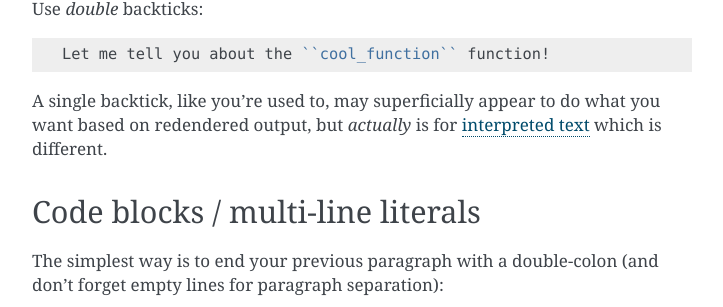
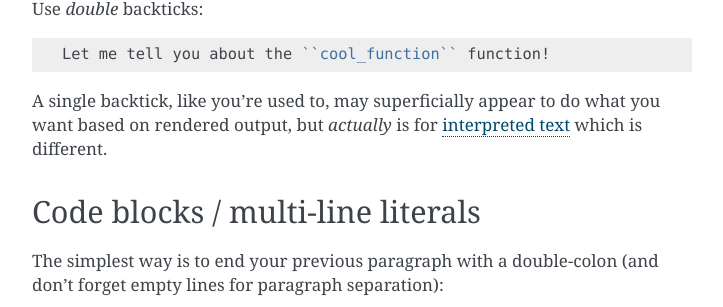
Before and after one commit to scode/docs, a Sphinx documentation site: the page built from docs/source/software/rstquil.rst, in a window 1280 px wide and 900 px high, scrolled down 695 px. Shown: the part 171-478 px from the top of the window, without its empty margins (388-1111 px from the left). Built offline with Sphinx 7.4.7, drawn with Linux system fonts in a browser that asks for light colours; some of the changed text lies outside the part shown.

Commit message:
Fix a couple of typos.

```diff
--- a/docs/source/software/rstquil.rst
+++ b/docs/source/software/rstquil.rst
@@ -47,7 +47,7 @@
    Let me tell you about the ``cool_function`` function!
 
 A single backtick, like you're used to, may superficially appear to do
-what you want based on redendered output, but *actually* is for
+what you want based on rendered output, but *actually* is for
 `interpreted text
 <http://docutils.sourceforge.net/docs/ref/rst/restructuredtext.html#interpreted-text>`__
 which is different.
```
Also changed, not shown: other parts of docs/source/software/rstquil.rst (+2 -2 lines).
